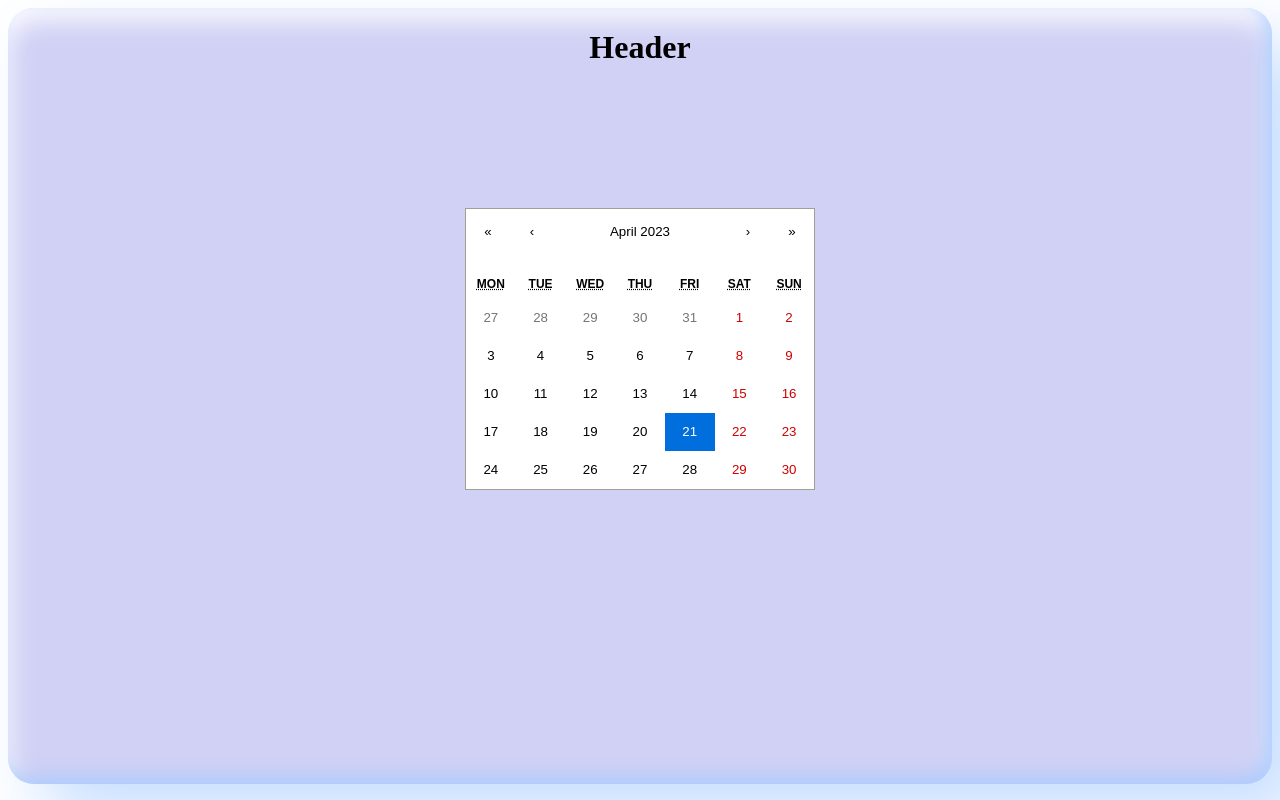
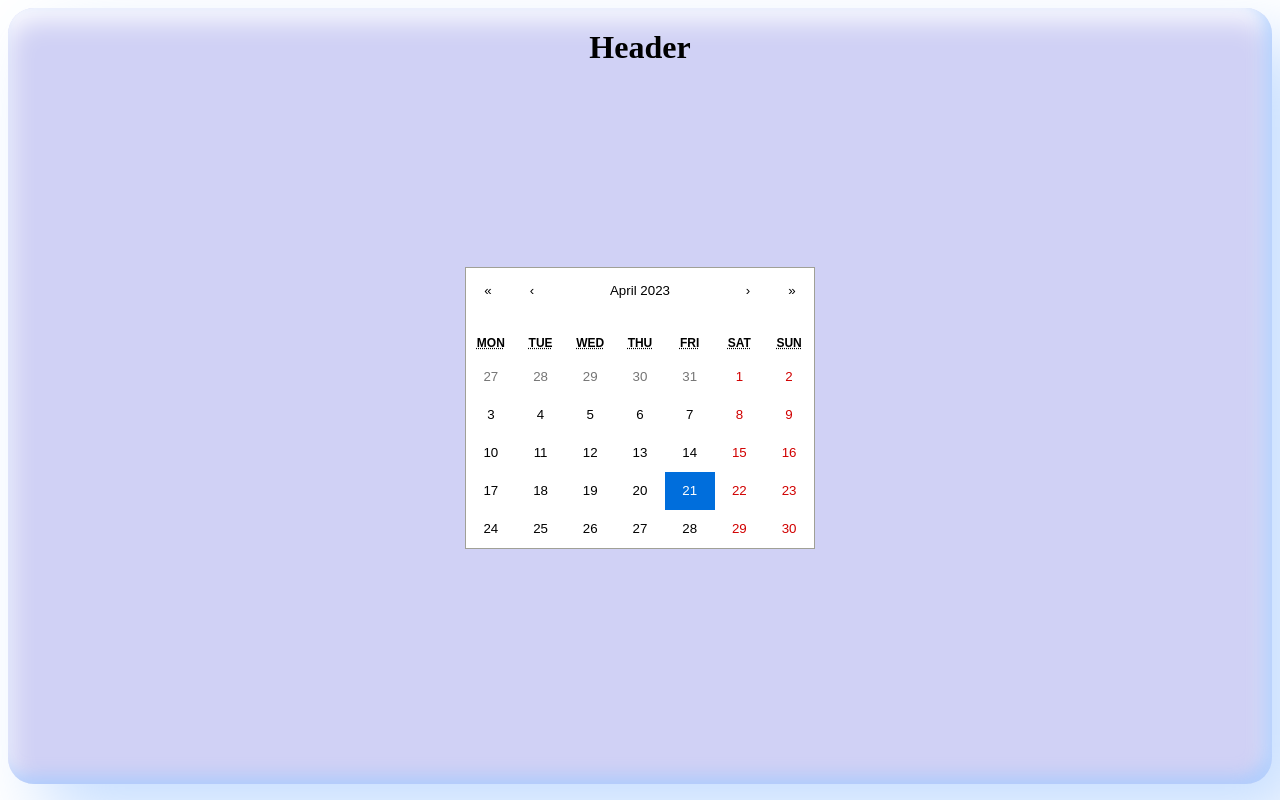
Before and after one commit to fabian1311/birthday, a React (Vite) app: page /home in a window 1280 px wide. Built offline with nearby package versions, Linux system fonts and the light colour scheme.

Commit message:
fix Route

```diff
--- a/src/components/MyCalendar.jsx
+++ b/src/components/MyCalendar.jsx
@@ -1,22 +1,24 @@
 import { useState } from "react";
 import Calendar from "react-calendar";
-import 'react-calendar/dist/Calendar.css'
-import './../styles/MyCalendar.css'
+import 'react-calendar/dist/Calendar.css';
+import { Link } from 'react-router-dom';
+import './../styles/MyCalendar.css';
+
 function MyCalendar() {
   const [selectedDate, setSelectedDate] = useState(new Date());
 
   const handleDateSelect = (date) => {
     setSelectedDate(date);
-    const selectedMonth = date.getMonth();
-    const selectedDay = date.getDate();
-    if (selectedMonth === 3 && selectedDay === 26) {
-      window.location.href = '/dashboard'; // Cambia la URL actual del navegador a la URL del componente Dashboard
-    }
   };
 
   return (
-    <div className="Calendar">
-      <Calendar onChange={handleDateSelect} value={selectedDate} />
+    <div className="CalendarContainer">
+      <Calendar onChange={handleDateSelect} value={selectedDate} className="Calendar" />
+      {selectedDate.getMonth() === 3 && selectedDate.getDate() === 26 && (
+        <div className="DashboardButtonContainer">
+          <Link to="/dashboard" className="DashboardButton">Ir al Dashboard</Link>
+        </div>
+      )}
     </div>
   );
 }
--- a/src/styles/MyCalendar.css
+++ b/src/styles/MyCalendar.css
@@ -1,6 +1,29 @@
-.Calendar{
-display: flex;
+.CalendarContainer {
+  display: flex;
+  flex-direction: column;
   justify-content: center;
   align-items: center;
+  height: 50vh;
+}
 
+.Calendar {
+  max-width: 1000px;
+  margin: 0 auto;
 }
+
+.DashboardButtonContainer {
+  display: flex;
+ flex-direction: column;
+  align-items: center;
+  margin-top: 20px;
+}
+
+.DashboardButton {
+  display: inline-block;
+  padding: 10px 20px;
+  background-color: #26289b;
+  color: #fff;
+  text-decoration: none;
+  font-size: 20px;
+  border-radius: 5px;
+}
```
